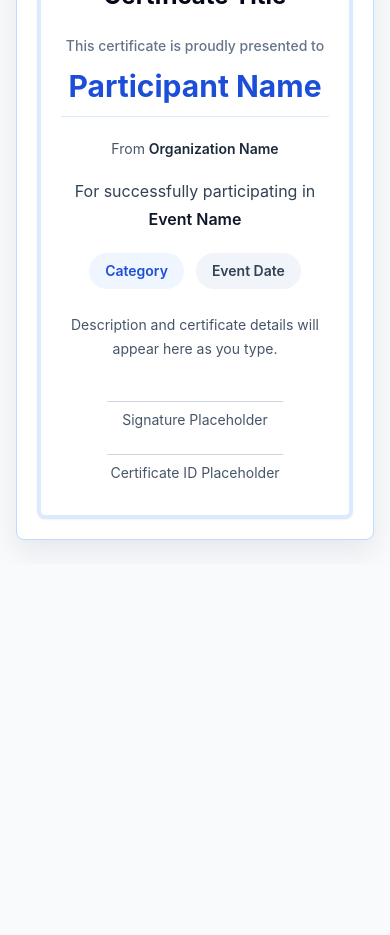
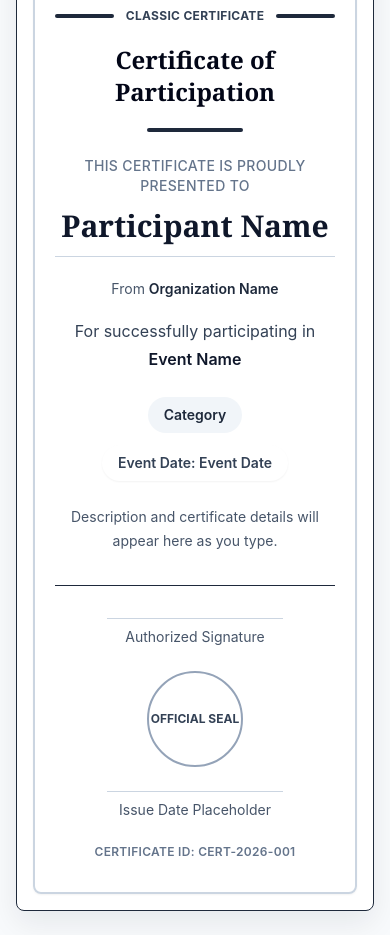
Before and after one commit to PritKoradiya/event-certificate-generator, a React (Vite) app in the folder client/: page /create-certificate in a window 390 px wide. Shown: the part 1760-2695 px from the top of the page. Before the commit the page ends 2324 px from the top, so only its background shows below. Built offline with nearby package versions, Linux system fonts and the light colour scheme.

Commit message:
update the project

```diff
--- a/client/src/components/CertificatePreview.jsx
+++ b/client/src/components/CertificatePreview.jsx
@@ -1,3 +1,86 @@
+const templateDesigns = {
+  "Classic Certificate": {
+    outer: "border-slate-800 bg-white",
+    inner: "border-slate-300",
+    eyebrow: "text-slate-700",
+    title: "font-serif text-slate-950",
+    participant: "font-serif text-slate-900 border-slate-300",
+    accent: "bg-slate-800",
+    badge: "bg-slate-100 text-slate-800",
+    seal: "border-slate-400 text-slate-700"
+  },
+  "Modern Blue Certificate": {
+    outer: "border-blue-300 bg-gradient-to-br from-blue-50 via-white to-sky-100",
+    inner: "border-blue-200",
+    eyebrow: "text-blue-700",
+    title: "text-blue-950",
+    participant: "text-blue-700 border-blue-200",
+    accent: "bg-blue-600",
+    badge: "bg-blue-100 text-blue-800",
+    seal: "border-blue-400 text-blue-700"
+  },
+  "Gold Achievement Certificate": {
+    outer: "border-amber-400 bg-amber-50",
+    inner: "border-amber-200",
+    eyebrow: "text-amber-700",
+    title: "font-serif text-amber-950",
+    participant: "font-serif text-amber-700 border-amber-300",
+    accent: "bg-amber-500",
+    badge: "bg-amber-100 text-amber-800",
+    seal: "border-amber-500 text-amber-700"
+  },
+  "Seminar Certificate": {
+    outer: "border-indigo-200 bg-white",
+    inner: "border-indigo-100",
+    eyebrow: "text-indigo-600",
+    title: "text-indigo-950",
+    participant: "text-indigo-700 border-indigo-200",
+    accent: "bg-indigo-500",
+    badge: "bg-indigo-50 text-indigo-700",
+    seal: "border-indigo-300 text-indigo-700"
+  },
+  "Conference Certificate": {
+    outer: "border-sky-300 bg-slate-50",
+    inner: "border-sky-100",
+    eyebrow: "text-sky-700",
+    title: "text-slate-950",
+    participant: "text-sky-800 border-sky-200",
+    accent: "bg-sky-700",
+    badge: "bg-sky-100 text-sky-800",
+    seal: "border-sky-400 text-sky-800"
+  },
+  "FDP Certificate": {
+    outer: "border-emerald-300 bg-emerald-50",
+    inner: "border-emerald-100",
+    eyebrow: "text-emerald-700",
+    title: "text-emerald-950",
+    participant: "text-emerald-800 border-emerald-200",
+    accent: "bg-emerald-600",
+    badge: "bg-emerald-100 text-emerald-800",
+    seal: "border-emerald-400 text-emerald-800"
+  },
+  "Workshop Certificate": {
+    outer: "border-cyan-300 bg-cyan-50",
+    inner: "border-cyan-100",
+    eyebrow: "text-cyan-700",
+    title: "text-cyan-950",
+    participant: "text-cyan-800 border-cyan-200",
+    accent: "bg-cyan-600",
+    badge: "bg-cyan-100 text-cyan-800",
+    seal: "border-cyan-400 text-cyan-800"
+  },
+  "Webinar Certificate": {
+    outer: "border-violet-300 bg-violet-50",
+    inner: "border-violet-100",
+    eyebrow: "text-violet-700",
+    title: "text-violet-950",
+    participant: "text-violet-800 border-violet-200",
+    accent: "bg-violet-600",
+    badge: "bg-violet-100 text-violet-800",
+    seal: "border-violet-400 text-violet-800"
+  }
+};
+
 function CertificatePreview({ certificateData }) {
   const {
     participantName,
@@ -10,24 +93,32 @@ function CertificatePreview({ certificateData }) {
     templateStyle
   } = certificateData;
 
+  const selectedTemplate = templateStyle || "Classic Certificate";
+  const design = templateDesigns[selectedTemplate] || templateDesigns["Classic Certificate"];
   const displayValue = (value, fallback) => value || fallback;
 
   return (
-    <section className="rounded-lg border border-blue-200 bg-white p-5 shadow-soft">
-      <div className="rounded-lg border-4 border-blue-100 bg-white px-5 py-8 text-center shadow-sm">
-        <p className="text-xs font-semibold uppercase tracking-wide text-blue-500">
-          {displayValue(templateStyle, "Selected Template Style")}
-        </p>
+    <section className={`rounded-lg border p-4 shadow-soft ${design.outer}`}>
+      <div className={`rounded-lg border-2 bg-white/80 px-5 py-8 text-center shadow-sm sm:px-8 ${design.inner}`}>
+        <div className="mx-auto flex max-w-md items-center gap-3">
+          <div className={`h-1 flex-1 rounded-full ${design.accent}`} />
+          <p className={`text-xs font-bold uppercase tracking-wide ${design.eyebrow}`}>
+            {selectedTemplate}
+          </p>
+          <div className={`h-1 flex-1 rounded-full ${design.accent}`} />
+        </div>
 
-        <h3 className="mt-4 text-2xl font-bold text-slate-950 sm:text-3xl">
-          {displayValue(certificateTitle, "Certificate Title")}
+        <h3 className={`mt-5 text-2xl font-bold sm:text-4xl ${design.title}`}>
+          {displayValue(certificateTitle, "Certificate of Participation")}
         </h3>
 
-        <p className="mt-6 text-sm font-medium text-slate-500">
+        <div className={`mx-auto mt-5 h-1 w-24 rounded-full ${design.accent}`} />
+
+        <p className="mt-6 text-sm font-medium uppercase tracking-wide text-slate-500">
           This certificate is proudly presented to
         </p>
 
-        <p className="mt-3 border-b border-blue-100 pb-3 text-3xl font-bold text-blue-700 sm:text-4xl">
+        <p className={`mx-auto mt-3 max-w-2xl border-b pb-3 text-3xl font-bold sm:text-5xl ${design.participant}`}>
           {displayValue(participantName, "Participant Name")}
         </p>
 
@@ -35,32 +126,41 @@ function CertificatePreview({ certificateData }) {
           From <span className="font-semibold text-slate-800">{displayValue(organizationName, "Organization Name")}</span>
         </p>
 
-        <p className="mt-4 text-base leading-7 text-slate-700">
+        <p className="mx-auto mt-4 max-w-2xl text-base leading-7 text-slate-700">
           For successfully participating in{" "}
           <span className="font-semibold text-slate-900">{displayValue(eventName, "Event Name")}</span>
         </p>
 
-        <div className="mt-5 flex flex-wrap justify-center gap-3 text-sm">
-          <span className="rounded-full bg-blue-50 px-4 py-2 font-semibold text-blue-700">
+        <div className="mx-auto mt-6 flex max-w-xl flex-wrap justify-center gap-3 text-sm">
+          <span className={`rounded-full px-4 py-2 font-semibold ${design.badge}`}>
             {displayValue(category, "Category")}
           </span>
-          <span className="rounded-full bg-slate-100 px-4 py-2 font-semibold text-slate-700">
-            {displayValue(eventDate, "Event Date")}
+          <span className="rounded-full bg-white px-4 py-2 font-semibold text-slate-700 shadow-sm">
+            Event Date: {displayValue(eventDate, "Event Date")}
           </span>
         </div>
 
-        <p className="mx-auto mt-6 max-w-xl text-sm leading-6 text-slate-600">
+        <p className="mx-auto mt-6 max-w-2xl text-sm leading-6 text-slate-600">
           {displayValue(description, "Description and certificate details will appear here as you type.")}
         </p>
 
-        <div className="mt-10 grid gap-6 text-sm text-slate-600 sm:grid-cols-2">
+        <div className={`mx-auto mt-8 h-px max-w-xl ${design.accent}`} />
+
+        <div className="mt-8 grid gap-6 text-sm text-slate-600 sm:grid-cols-3">
           <div className="mx-auto w-44 border-t border-slate-300 pt-2">
-            Signature Placeholder
+            Authorized Signature
+          </div>
+          <div className={`mx-auto flex h-24 w-24 items-center justify-center rounded-full border-2 bg-white text-xs font-bold uppercase ${design.seal}`}>
+            Official Seal
           </div>
           <div className="mx-auto w-44 border-t border-slate-300 pt-2">
-            Certificate ID Placeholder
+            Issue Date Placeholder
           </div>
         </div>
+
+        <p className="mt-6 text-xs font-semibold uppercase tracking-wide text-slate-500">
+          Certificate ID: CERT-2026-001
+        </p>
       </div>
     </section>
   );
--- /dev/null
+++ b/client/src/data/templateData.js
@@ -0,0 +1,68 @@
+const templateData = [
+  {
+    id: "classic-certificate",
+    name: "Classic Certificate",
+    category: "General",
+    description: "A formal white certificate with a dark border and elegant academic style.",
+    accentClass: "bg-slate-800",
+    previewClass: "border-slate-800 bg-white"
+  },
+  {
+    id: "modern-blue-certificate",
+    name: "Modern Blue Certificate",
+    category: "Workshop",
+    description: "A clean blue gradient certificate for modern technical events.",
+    accentClass: "bg-blue-600",
+    previewClass: "border-blue-300 bg-gradient-to-br from-blue-50 to-white"
+  },
+  {
+    id: "gold-achievement-certificate",
+    name: "Gold Achievement Certificate",
+    category: "Achievement",
+    description: "A premium light gold design for awards and special recognition.",
+    accentClass: "bg-amber-500",
+    previewClass: "border-amber-400 bg-amber-50"
+  },
+  {
+    id: "seminar-certificate",
+    name: "Seminar Certificate",
+    category: "Seminar",
+    description: "A neat seminar certificate with a soft indigo academic accent.",
+    accentClass: "bg-indigo-500",
+    previewClass: "border-indigo-200 bg-white"
+  },
+  {
+    id: "conference-certificate",
+    name: "Conference Certificate",
+    category: "Conference",
+    description: "A professional gray-blue layout for conferences and paper presentations.",
+    accentClass: "bg-sky-700",
+    previewClass: "border-sky-300 bg-slate-50"
+  },
+  {
+    id: "fdp-certificate",
+    name: "FDP Certificate",
+    category: "FDP",
+    description: "A faculty development program style with a calm green academic accent.",
+    accentClass: "bg-emerald-600",
+    previewClass: "border-emerald-300 bg-emerald-50"
+  },
+  {
+    id: "workshop-certificate",
+    name: "Workshop Certificate",
+    category: "Workshop",
+    description: "A practical certificate design for hands-on sessions and labs.",
+    accentClass: "bg-cyan-600",
+    previewClass: "border-cyan-300 bg-cyan-50"
+  },
+  {
+    id: "webinar-certificate",
+    name: "Webinar Certificate",
+    category: "Webinar",
+    description: "A simple online event certificate style for webinars and virtual talks.",
+    accentClass: "bg-violet-600",
+    previewClass: "border-violet-300 bg-violet-50"
+  }
+];
+
+export default templateData;
--- a/client/src/pages/CreateCertificate.jsx
+++ b/client/src/pages/CreateCertificate.jsx
@@ -1,5 +1,6 @@
-import { useState } from "react";
+import { useEffect, useState } from "react";
 import CertificatePreview from "../components/CertificatePreview.jsx";
+import templateData from "../data/templateData.js";
 
 const inputClass =
   "w-full rounded-md border border-slate-200 bg-white px-4 py-3 text-sm outline-none transition focus:border-primary-500 focus:ring-4 focus:ring-primary-100";
@@ -17,17 +18,19 @@ const initialFormData = {
 
 const certificateCategories = ["Seminar", "Conference", "FDP", "Expert Talk", "Workshop", "Webinar"];
 
-const templateStyles = [
-  "Classic Certificate",
-  "Modern Blue Certificate",
-  "Gold Achievement Certificate",
-  "Seminar Certificate",
-  "Conference Certificate",
-  "FDP Certificate"
-];
-
 function CreateCertificate() {
   const [formData, setFormData] = useState(initialFormData);
+
+  useEffect(() => {
+    const selectedTemplate = localStorage.getItem("selectedCertificateTemplate");
+
+    if (selectedTemplate) {
+      setFormData((currentData) => ({
+        ...currentData,
+        templateStyle: selectedTemplate
+      }));
+    }
+  }, []);
 
   const handleChange = (event) => {
     const { name, value } = event.target;
@@ -48,6 +51,8 @@ function CreateCertificate() {
   const handleGenerateCertificate = () => {
     alert("Certificate generation will be added in next step.");
   };
+
+  const selectedTemplateName = formData.templateStyle || "Classic Certificate";
 
   return (
     <section className="space-y-6">
@@ -136,9 +141,9 @@ function CreateCertificate() {
             Template Style
             <select className={inputClass} name="templateStyle" value={formData.templateStyle} onChange={handleChange}>
               <option value="">Select template style</option>
-              {templateStyles.map((templateStyle) => (
-                <option key={templateStyle} value={templateStyle}>
-                  {templateStyle}
+              {templateData.map((template) => (
+                <option key={template.id} value={template.name}>
+                  {template.name}
                 </option>
               ))}
             </select>
@@ -169,7 +174,14 @@ function CreateCertificate() {
           </div>
         </form>
 
-        <CertificatePreview certificateData={formData} />
+        <div className="space-y-3">
+          <div className="rounded-lg border border-slate-200 bg-white px-5 py-4 shadow-soft">
+            <p className="text-sm font-semibold text-slate-700">
+              Selected Template: <span className="text-primary-700">{selectedTemplateName}</span>
+            </p>
+          </div>
+          <CertificatePreview certificateData={formData} />
+        </div>
       </div>
     </section>
   );
--- a/client/src/pages/Templates.jsx
+++ b/client/src/pages/Templates.jsx
@@ -1,39 +1,13 @@
-const templates = [
-  {
-    name: "Classic Certificate",
-    description: "A clean formal layout for participation and completion certificates.",
-    category: "General"
-  },
-  {
-    name: "Modern Blue Certificate",
-    description: "A fresh blue design suitable for student activities and technical events.",
-    category: "Workshop"
-  },
-  {
-    name: "Gold Achievement Certificate",
-    description: "A premium style for winners, toppers, and achievement recognition.",
-    category: "Achievement"
-  },
-  {
-    name: "Seminar Certificate",
-    description: "A simple professional format for seminar attendance certificates.",
-    category: "Seminar"
-  },
-  {
-    name: "Conference Certificate",
-    description: "A polished design for conference participation and paper presentations.",
-    category: "Conference"
-  },
-  {
-    name: "FDP Certificate",
-    description: "A formal faculty development program certificate layout.",
-    category: "FDP"
-  }
-];
+import { useNavigate } from "react-router-dom";
+import templateData from "../data/templateData.js";
 
 function Templates() {
-  const handleUseTemplate = () => {
-    alert("Template selection will be connected in next step.");
+  const navigate = useNavigate();
+
+  const handleUseTemplate = (templateName) => {
+    localStorage.setItem("selectedCertificateTemplate", templateName);
+    alert("Template selected successfully.");
+    navigate("/create-certificate");
   };
 
   return (
@@ -44,21 +18,29 @@ function Templates() {
       </div>
 
       <div className="grid gap-5 sm:grid-cols-2 xl:grid-cols-3">
-        {templates.map((template) => (
-          <div key={template.name} className="rounded-lg border border-slate-200 bg-white p-5 shadow-soft">
-            <div className="flex h-32 items-center justify-center rounded-md border border-dashed border-primary-200 bg-primary-50 text-center text-sm font-bold text-primary-700">
-              Design Preview
+        {templateData.map((template) => (
+          <div key={template.id} className="rounded-lg border border-slate-200 bg-white p-5 shadow-soft">
+            <div className={`flex h-32 items-center justify-center rounded-md border-2 ${template.previewClass}`}>
+              <div className="w-4/5 text-center">
+                <div className={`mx-auto mb-4 h-1 w-20 rounded-full ${template.accentClass}`} />
+                <p className="text-xs font-bold uppercase tracking-wide text-slate-500">Certificate</p>
+                <div className="mx-auto mt-3 h-2 w-28 rounded-full bg-white/80" />
+                <div className="mx-auto mt-2 h-2 w-20 rounded-full bg-white/80" />
+              </div>
             </div>
+
             <div className="mt-4 flex items-start justify-between gap-3">
               <h3 className="text-lg font-bold text-slate-950">{template.name}</h3>
               <span className="rounded-full bg-blue-50 px-3 py-1 text-xs font-bold text-blue-700">
                 {template.category}
               </span>
             </div>
+
             <p className="mt-2 text-sm leading-6 text-slate-500">{template.description}</p>
+
             <button
               type="button"
-              onClick={handleUseTemplate}
+              onClick={() => handleUseTemplate(template.name)}
               className="mt-4 w-full rounded-md bg-primary-600 px-4 py-3 text-sm font-bold text-white transition hover:bg-primary-700"
             >
               Use Template
```
Also changed, not shown: 1 other file (tests, documents, lock files or other folders).
